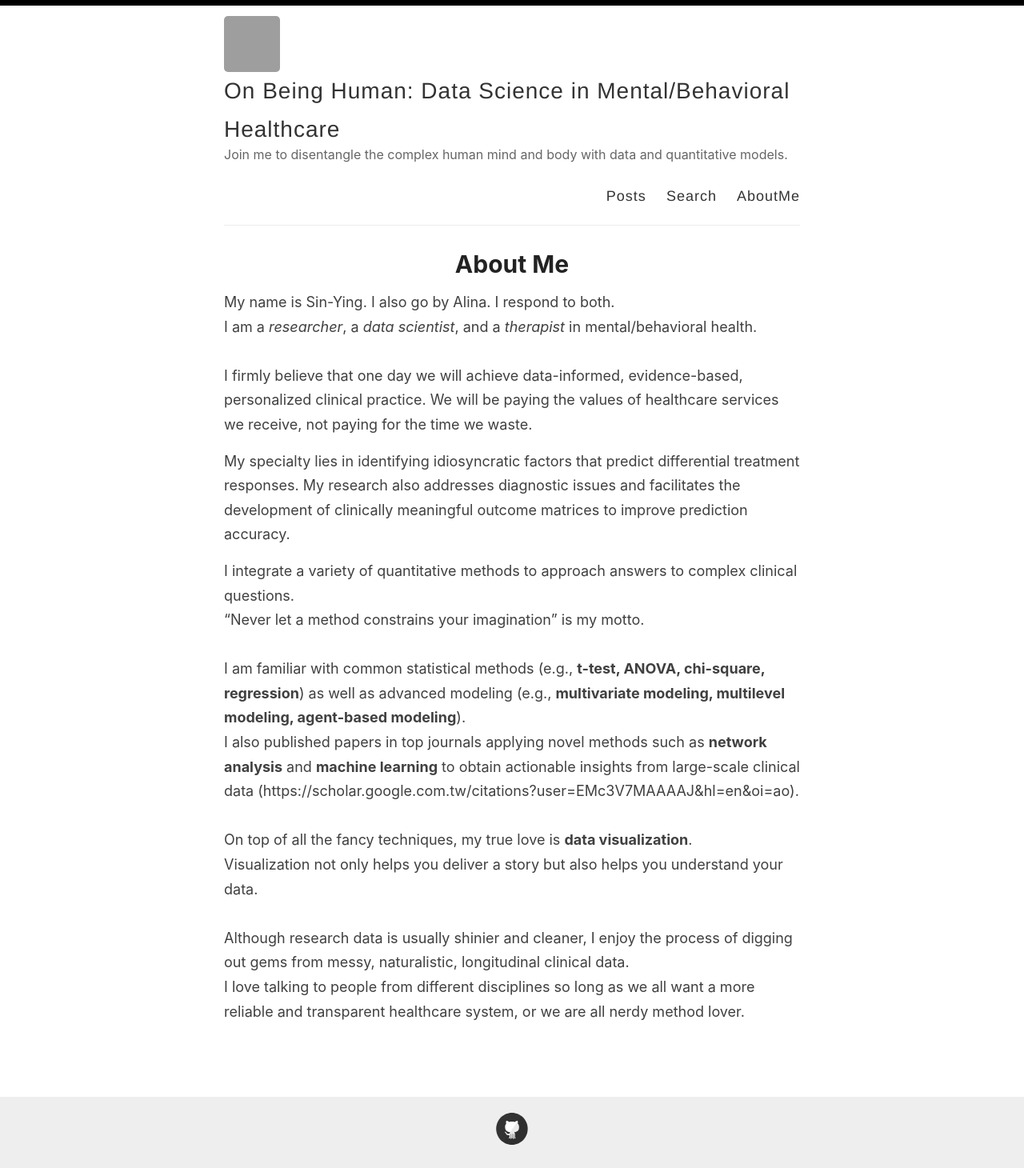
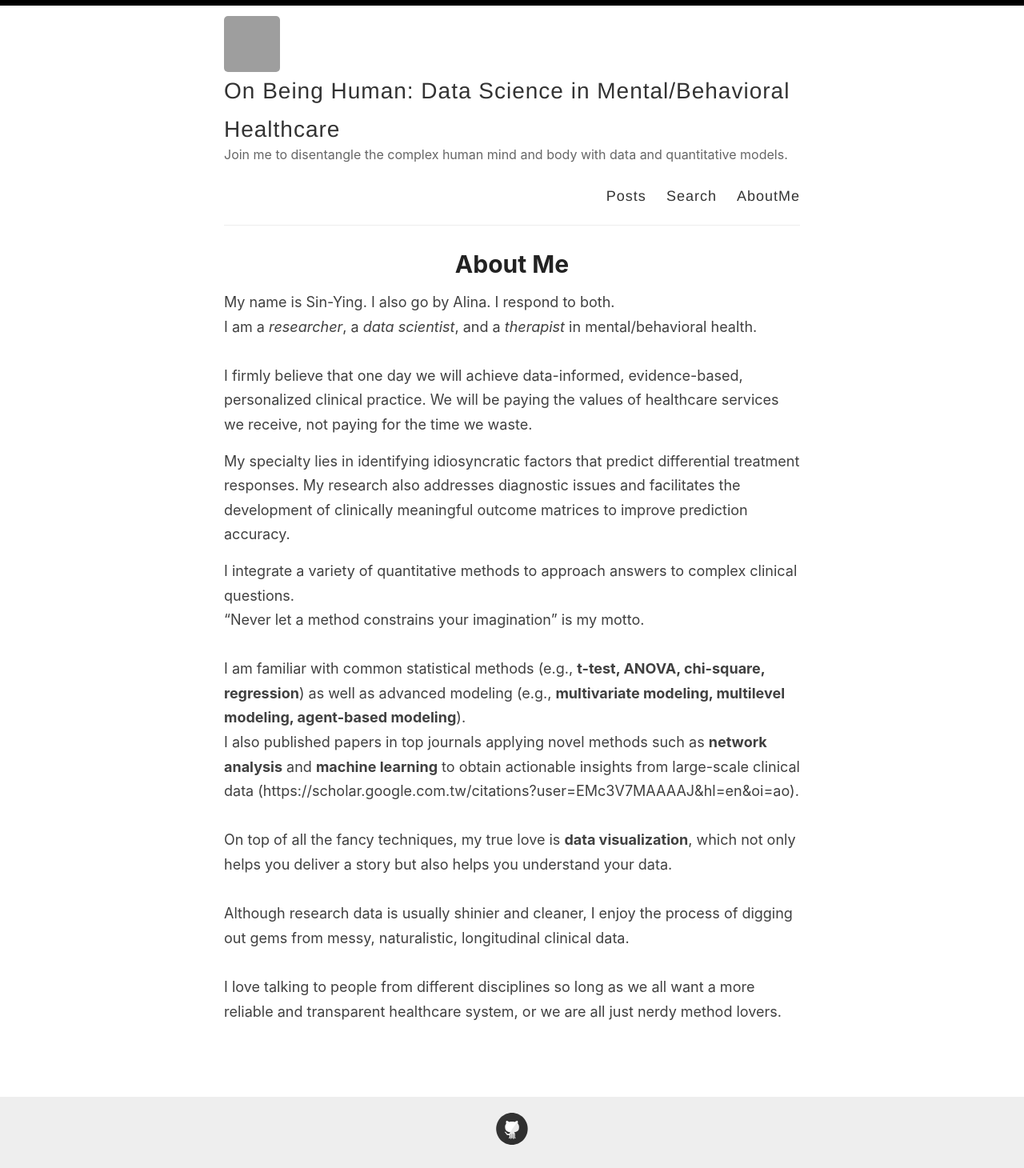
Before and after one commit to sin-ying-lin/sin-ying-lin.github.io, a Jekyll site: the page built from _pages/about.md, in a window 1280 px wide. Shown: the whole page at 80% size. Built offline with Jekyll 4.4.1, drawn with Linux system fonts in a browser that asks for light colours; grey boxes are pictures that could not be loaded.

Commit message:
Update about.md

```diff
--- a/_pages/about.md
+++ b/_pages/about.md
@@ -17,9 +17,9 @@ I integrate a variety of quantitative methods to approach answers to complex cli
 I am familiar with common statistical methods (e.g., <b>t-test, ANOVA, chi-square, regression</b>) as well as advanced modeling (e.g., <b>multivariate modeling, multilevel modeling, agent-based modeling</b>). <br>
 I also published papers in top journals applying novel methods such as <b>network analysis</b> and <b>machine learning</b> to obtain actionable insights from large-scale clinical data (https://scholar.google.com.tw/citations?user=EMc3V7MAAAAJ&hl=en&oi=ao).<br>
 <br>
-On top of all the fancy techniques, my true love is <b>data visualization</b>. <br>
-Visualization not only helps you deliver a story but also helps you understand your data. <br>
+On top of all the fancy techniques, my true love is <b>data visualization</b>, which not only helps you deliver a story but also helps you understand your data. <br>
 <br>
 Although research data is usually shinier and cleaner, I enjoy the process of digging out gems from messy, naturalistic, longitudinal clinical data. <br>
-I love talking to people from different disciplines so long as we all want a more reliable and transparent healthcare system, or we are all nerdy method lover. <br>
+ <br>
+I love talking to people from different disciplines so long as we all want a more reliable and transparent healthcare system, or we are all just nerdy method lovers. <br>
 <br>
```
